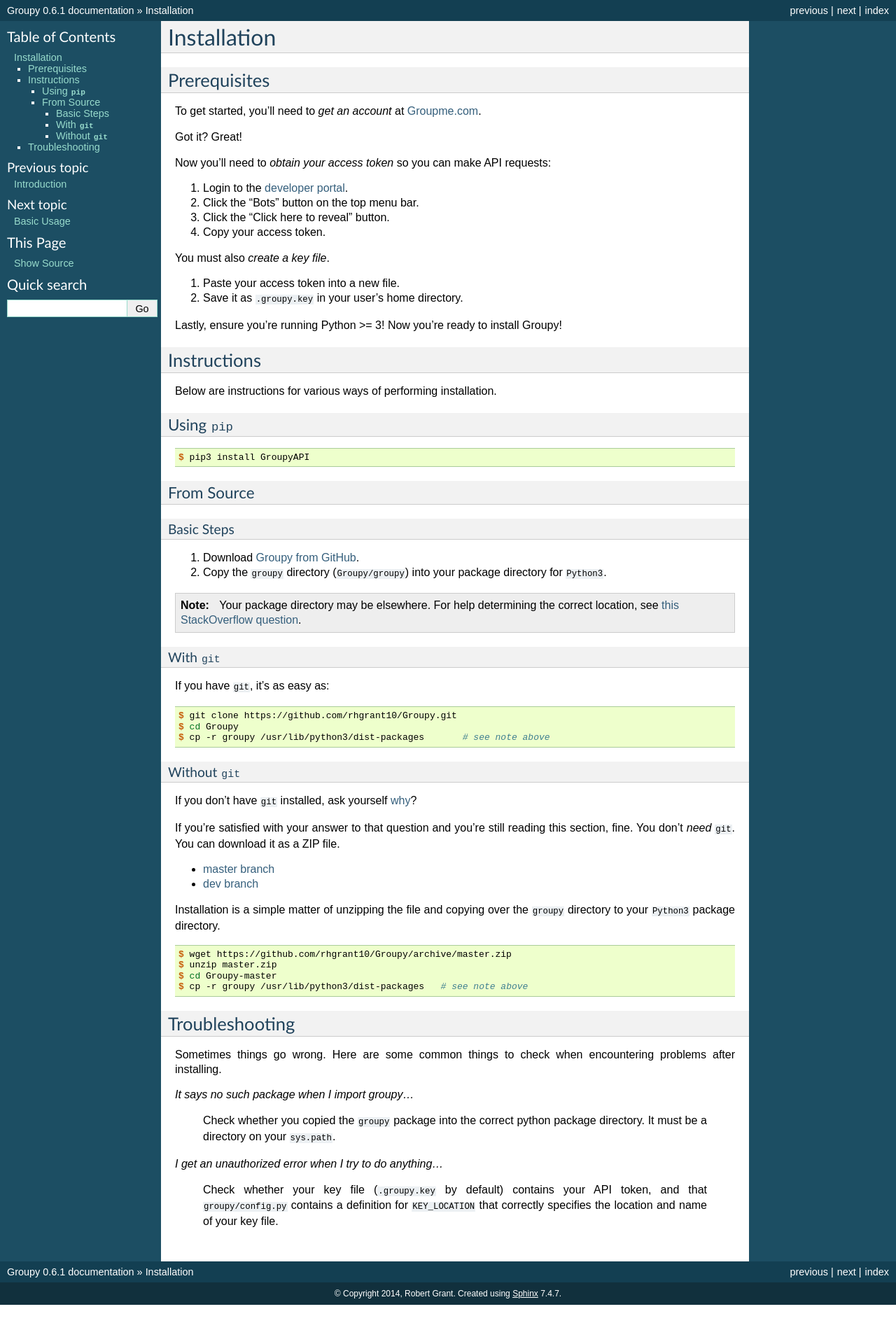
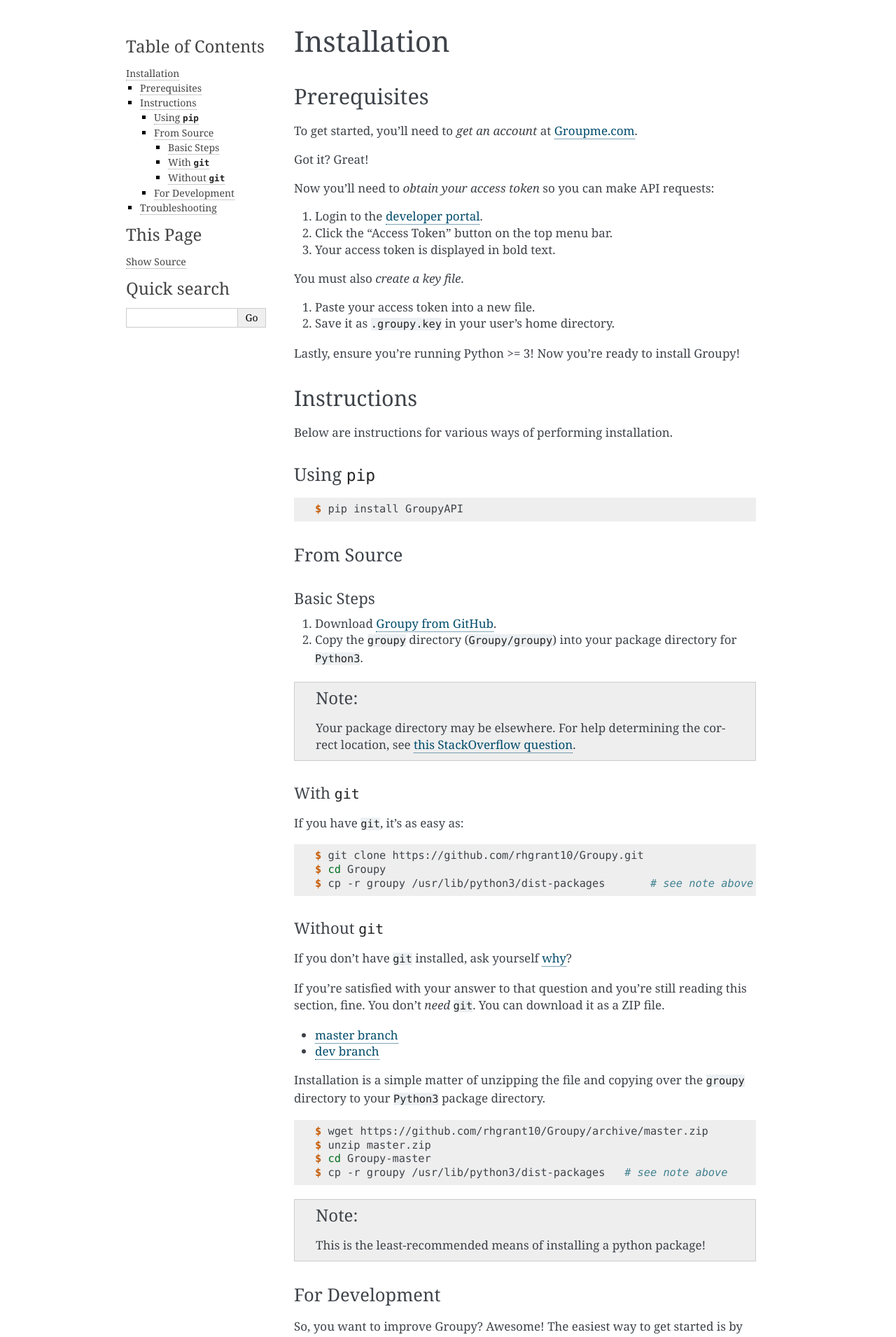
Before and after one commit to rhgrant10/Groupy, a Sphinx documentation site: the page built from docs/pages/installation.rst, in a window 1280 px wide. Shown: the top 1910 px of the page at 70% size. Built offline with Sphinx 7.4.7, drawn with Linux system fonts in a browser that asks for light colours; before the commit the page ends 1864 px from its top, so only the background shows below that; some of the changed text lies outside the part shown.

Commit message:
Doc update and Makefile

```diff
--- a/docs/conf.py
+++ b/docs/conf.py
@@ -105,7 +105,7 @@
 
 # The theme to use for HTML and HTML Help pages.  See the documentation for
 # a list of builtin themes.
-html_theme = 'default'
+html_theme = 'alabaster'
 
 # Theme options are theme-specific and customize the look and feel of a theme
 # further.  For a list of options available for each theme, see the
--- a/docs/pages/installation.rst
+++ b/docs/pages/installation.rst
@@ -13,9 +13,8 @@
 Now you'll need to *obtain your access token* so you can make API requests:
 
 1. Login to the `developer portal`_.
-2. Click the "Bots" button on the top menu bar.
-3. Click the "Click here to reveal" button.
-4. Copy your access token.
+2. Click the "Access Token" button on the top menu bar.
+3. Your access token is displayed in bold text.
 
 You must also *create a key file*.
 
@@ -37,7 +36,7 @@
 
 .. code-block:: console
 
-    $ pip3 install GroupyAPI
+    $ pip install GroupyAPI
 
 
 From Source
@@ -88,11 +87,35 @@
 	$ cd Groupy-master
 	$ cp -r groupy /usr/lib/python3/dist-packages	# see note above
 
+.. note:: This is the least-recommended means of installing a python package!
+
 .. _Groupy from GitHub: http://github.com/rhgrant10/Groupy
 .. _why: http://git-scm.com/downloads
 .. _master branch: https://github.com/rhgrant10/Groupy/archive/master.zip
 .. _dev branch: https://github.com/rhgrant10/Groupy/archive/dev.zip
 .. _this StackOverflow question: http://stackoverflow.com/questions/122327/how-do-i-find-the-location-of-my-python-site-packages-directory
+
+For Development
+---------------
+
+So, you want to improve Groupy? Awesome! The easiest way to get started is by cloning the repository and then pip installing in development mode:
+
+.. code-block:: console
+
+    $ git clone git clone https://github.com/rhgrant10/Groupy.git
+    $ cd Groupy
+    $ pyvenv env
+    $ souce env/bin/activate
+    $ pip install -r requirements.txt && pip install -r testing_requirements.txt
+    $ pip install -e .
+
+Now you're all set to start hacking on the code. You probably want to see how the existing tests are doing:
+
+.. code-block:: console
+
+    $ tox
+
+.. note:: You do *not* need an API token to run tests.
 
 Troubleshooting
 ===============
@@ -100,14 +123,24 @@
 Sometimes things go wrong. Here are some common things to check when
 encountering problems after installing.
 
+
 *It says no such package when I import groupy...*
-
-    Check whether you copied the ``groupy`` package into the correct python
-    package directory. It must be a directory on your ``sys.path``.
+    Check whether you copied the ``groupy`` package into the correct python package directory. It must be a directory on your ``sys.path``.
 
 *I get an unauthorized error when I try to do anything...*
+    Check whether your key file (``.groupy.key`` by default) contains your API
+    token, and that the value for ``KEY_LOCATION`` in ``groupy.config`` correctly specifies the location and name of your key file.
 
-    Check whether your key file (``.groupy.key`` by default) contains your API
-    token, and that ``groupy/config.py`` contains a definition for
-    ``KEY_LOCATION`` that correctly specifies the location and name of your key
-    file.
+    .. code-block:: python
+
+        >>> import groupy
+        >>> groupy.config.KEY_LOCATION
+        '~/.groupy.key'
+
+
+*I get a weird error when installing Groupy... something about compiling Pillow...*
+    Make sure you've installed the developer packages for python. On debian systems:
+
+    .. code-block:: console
+
+        $ sudo apt-get install python-dev python3.4-dev
```
Also changed, not shown: CHANGELOG.rst (added, +118 -0 lines), docs/index.rst (+0 -8 lines), docs/pages/changelog.rst (+1 -118 lines), 1 other file.
